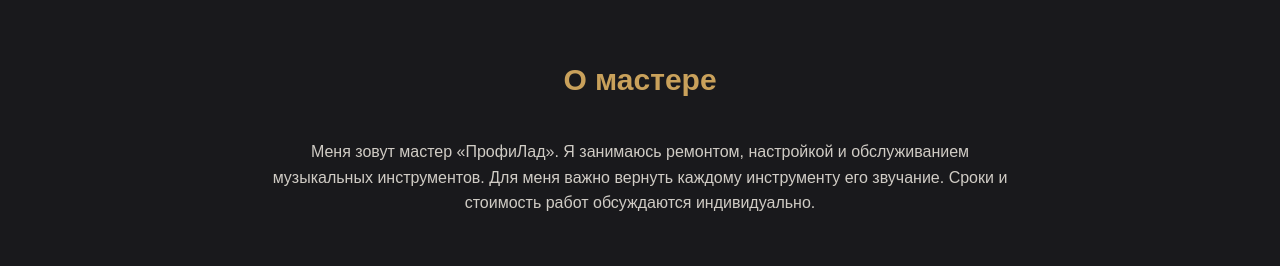
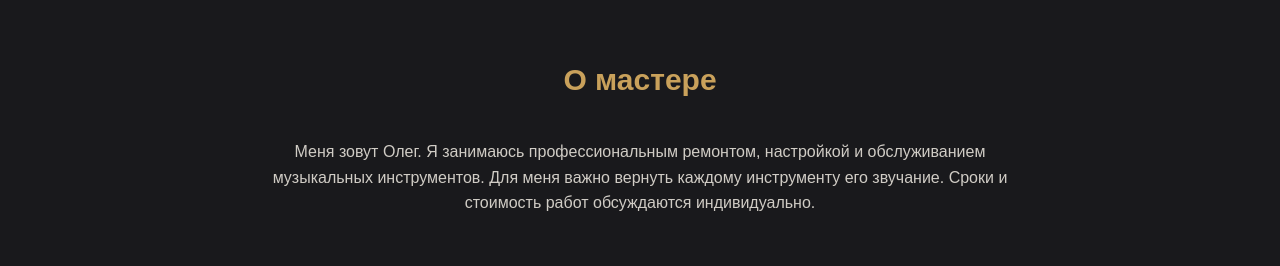
Before and after one commit to Anton-1928/.github.io, a plain HTML site: page index.html in a window 1280 px wide. Shown: the part 1000-1266 px from the top of the page. Drawn offline with Linux system fonts and the light colour scheme.

Commit message:
Update index.html

```diff
--- a/index.html
+++ b/index.html
@@ -279,8 +279,8 @@
     <section class="about" id="about">
       <h2 class="section-title">О мастере</h2>
       <p>
-        Меня зовут мастер «ПрофиЛад». Я занимаюсь ремонтом,
-        настройкой и обслуживанием музыкальных инструментов.
+        Меня зовут Олег. Я занимаюсь профессиональным ремонтом,
+настройкой и обслуживанием музыкальных инструментов.
         Для меня важно вернуть каждому инструменту его звучание.
         Сроки и стоимость работ обсуждаются индивидуально.
       </p>
```
